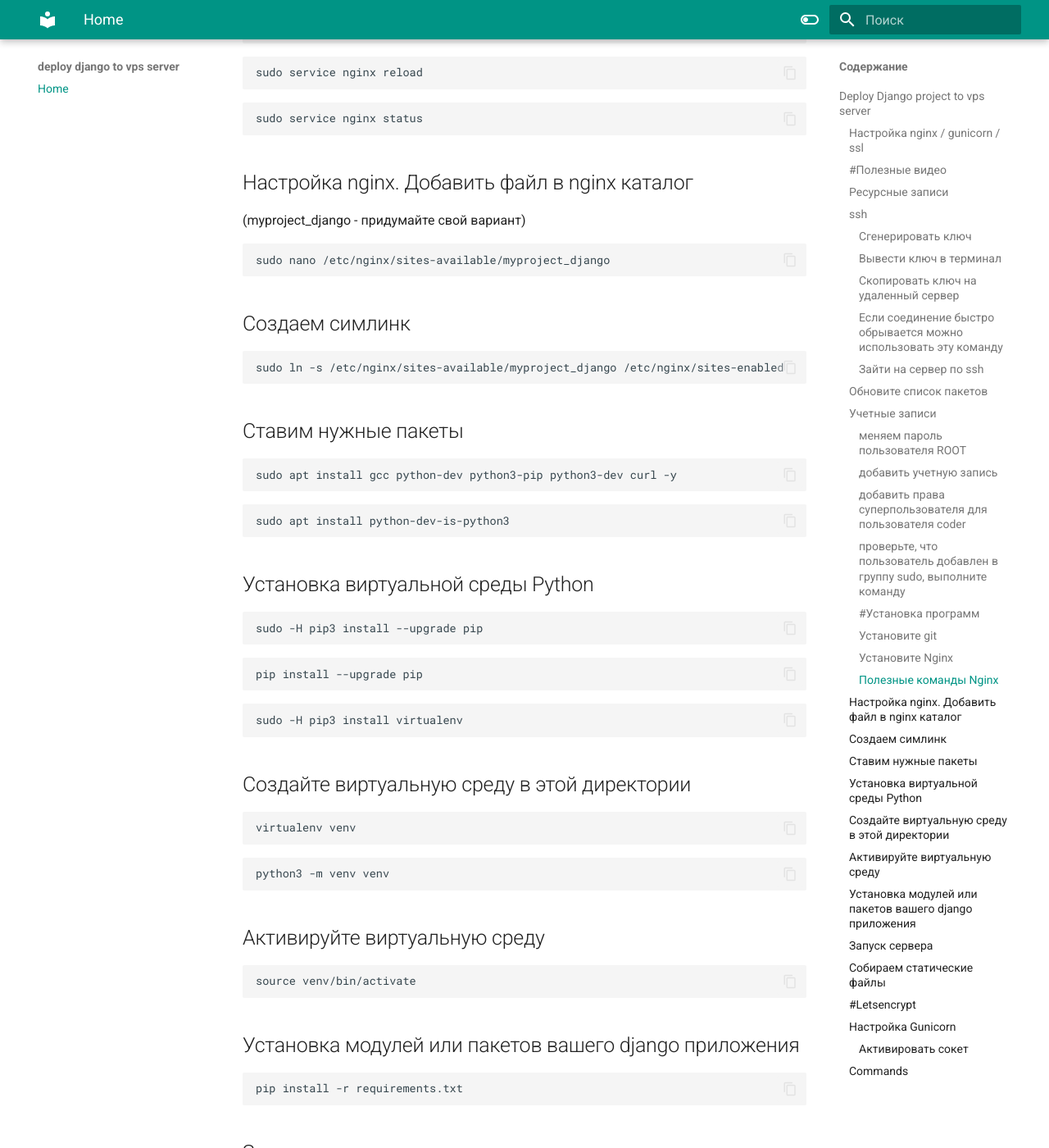
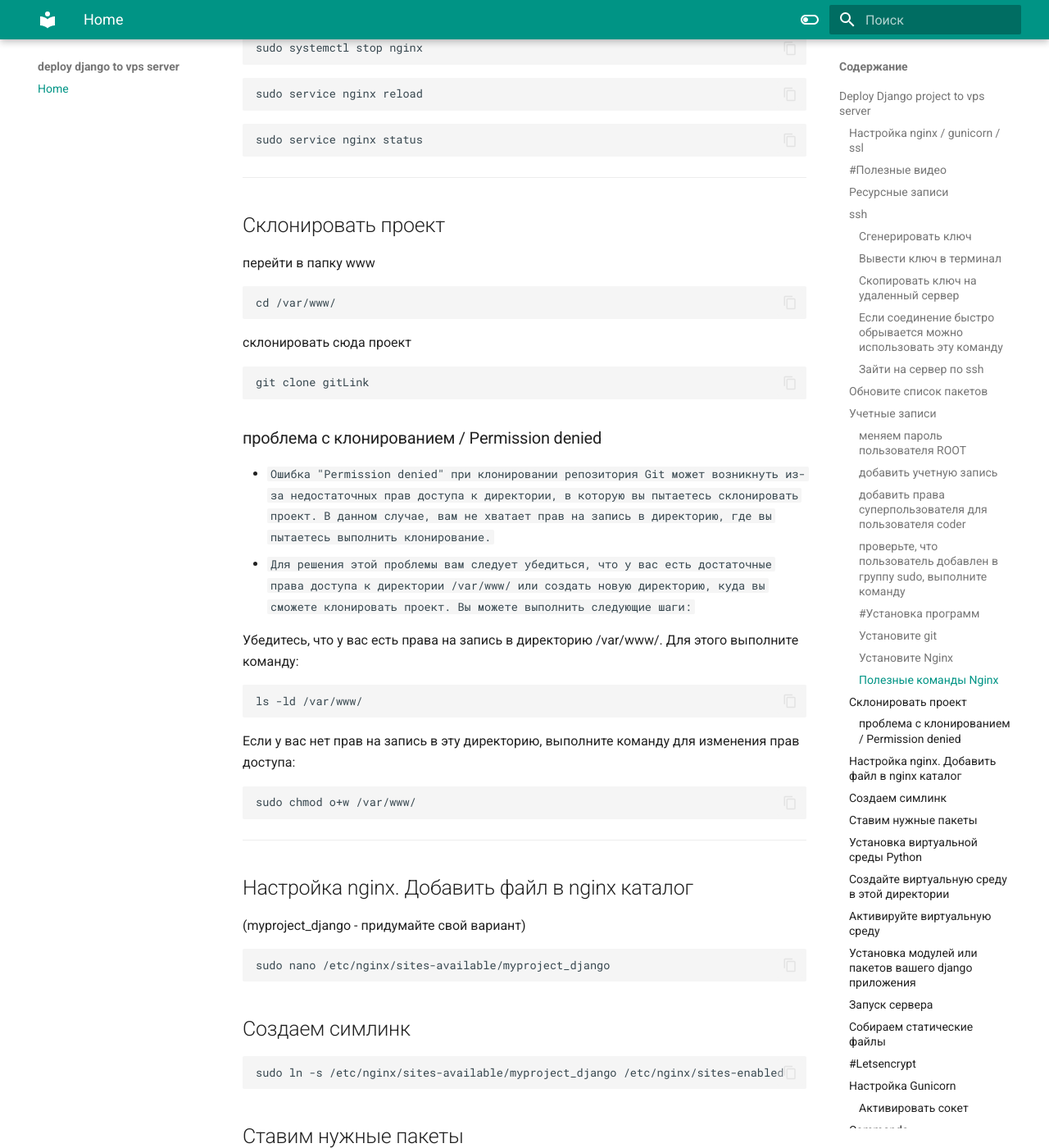
Before and after one commit to pavelcity/deploy-django-to-vps-server, an MkDocs documentation site: the page built from docs/index.md, in a window 1280 px wide and 1400 px high, scrolled down 3095 px. Shown: the whole window at 82% size. Built offline with MkDocs 1.6.1 and Material for MkDocs 9.7.7, drawn with Linux system fonts in a browser that asks for light colours.

Commit message:
added info

````diff
--- a/docs/index.md
+++ b/docs/index.md
@@ -14,6 +14,11 @@
 * [Деплой Frontend приложения. Настройка nginx. Подключаем домен, настраиваем HTTPS, gzip, docker](https://www.youtube.com/watch?v=8OHe6chCWTE)
 
 * [Настройка веб-сервера Nginx](https://sch9.ru/docs/nginx.html)
+
+---
+
+
+
 
 ---
 ## Ресурсные записи
@@ -132,6 +137,34 @@
 sudo service nginx status
 ```
 
+---
+## Склонировать проект
+перейти в папку www
+```
+cd /var/www/
+```
+склонировать сюда проект
+
+```
+git clone gitLink
+```
+
+### проблема с клонированием / Permission denied
+* `Ошибка "Permission denied" при клонировании репозитория Git может возникнуть из-за недостаточных прав доступа к директории, в которую вы пытаетесь склонировать проект. В данном случае, вам не хватает прав на запись в директорию, где вы пытаетесь выполнить клонирование.`
+* `Для решения этой проблемы вам следует убедиться, что у вас есть достаточные права доступа к директории /var/www/ или создать новую директорию, куда вы сможете клонировать проект. Вы можете выполнить следующие шаги:`
+
+Убедитесь, что у вас есть права на запись в директорию /var/www/. Для этого выполните команду:
+```
+ls -ld /var/www/
+
+```
+
+Если у вас нет прав на запись в эту директорию, выполните команду для изменения прав доступа:
+```
+sudo chmod o+w /var/www/
+```
+
+----
 
 ## Настройка nginx.	Добавить файл в nginx каталог
 (myproject_django - придумайте свой вариант)
````
